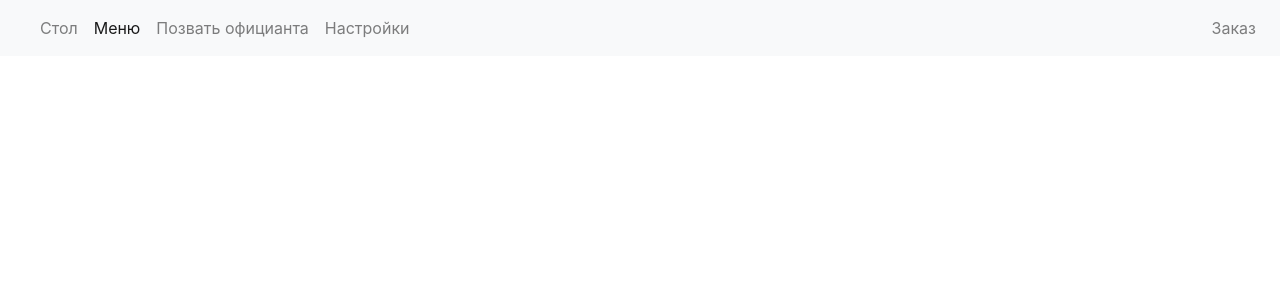
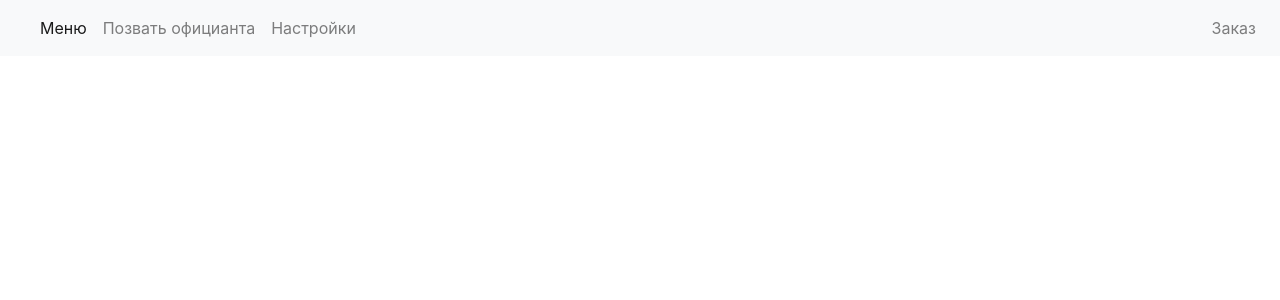
Before and after one commit to Agerest/raifhack, a React (Create React App) app in the folder frontend/: page / in a window 1280 px wide. Shown: the top 300 px of the page. Built offline with nearby package versions, Linux system fonts and the light colour scheme; no server answers.

Commit message:
убрал стол

```diff
--- a/frontend/src/app/global/header/header.jsx
+++ b/frontend/src/app/global/header/header.jsx
@@ -72,11 +72,9 @@ const Header = (props) => {
                     <NavbarBrand href="/">{props.styles.restaurantName}</NavbarBrand>
                     <Collapse navbar>
                         <Nav className="mr-auto" navbar>
-                            <NavItem>
-                            </NavItem>
-                            <NavItem color="primary">
+                            {/* <NavItem color="primary">
                                 <NavLink href="#" active={activeItem == pageNames.table} onClick={toTable}>Стол</NavLink>
-                            </NavItem>
+                            </NavItem> */}
                             <NavItem style={{ backgroundColor: props.styles.headButtonsColour }}>
                                 <NavLink href="#" active={activeItem == pageNames.menu} onClick={toMenu}>Меню</NavLink>
                             </NavItem>
```
